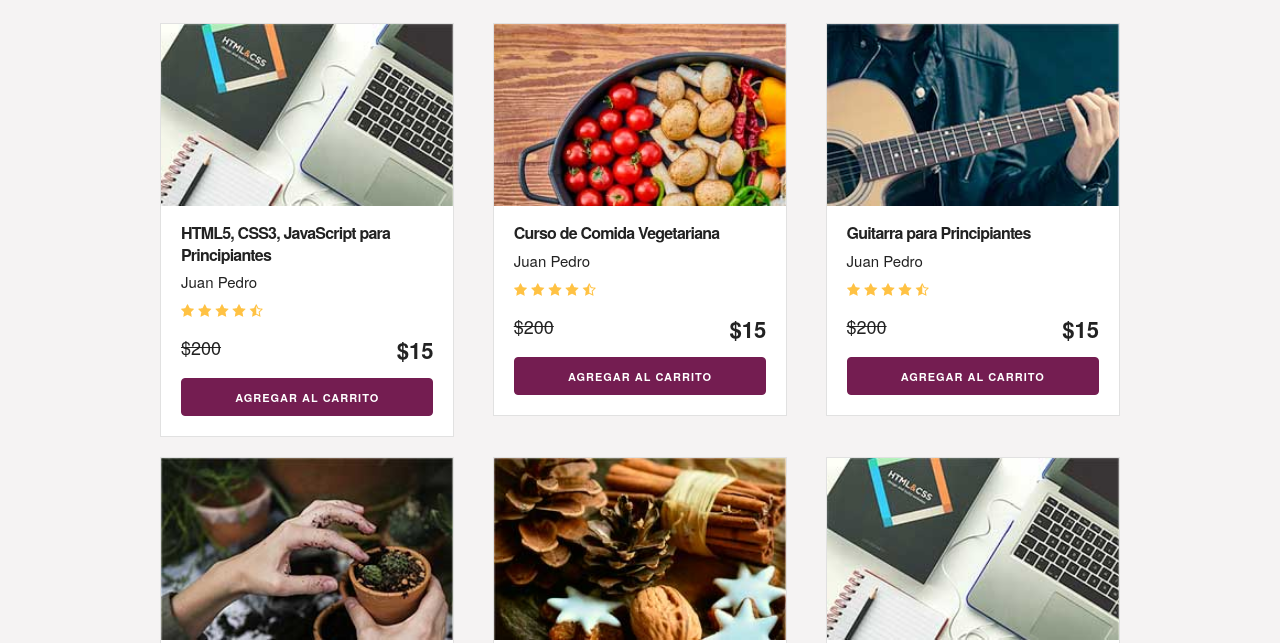
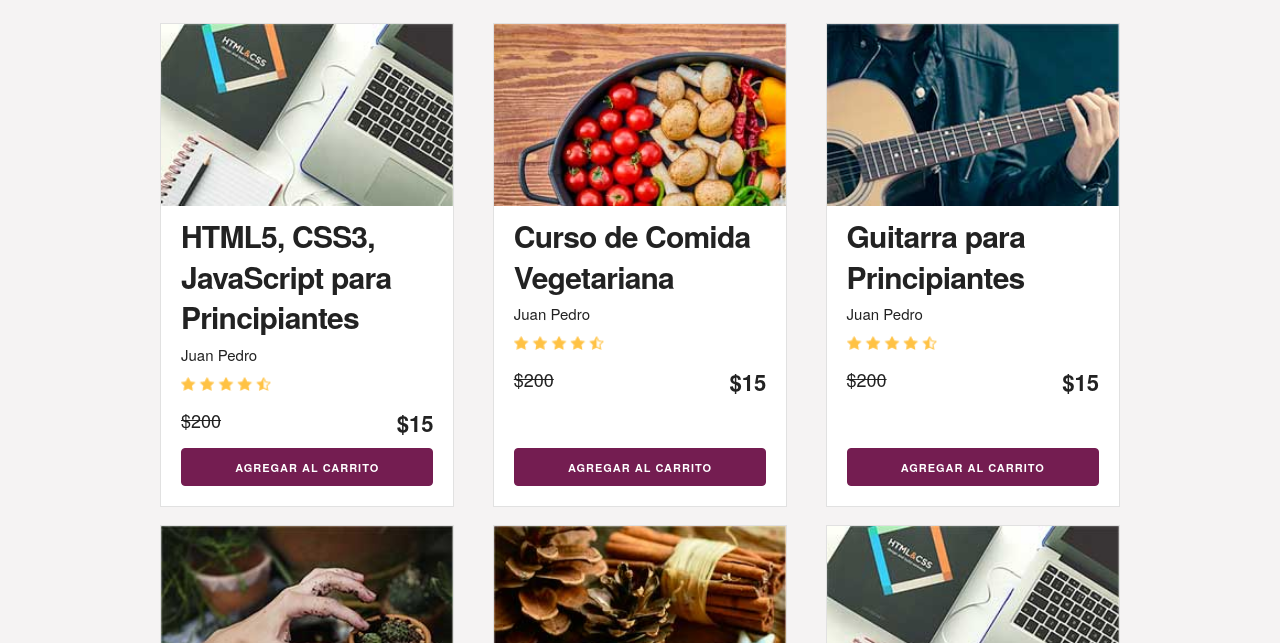
Before and after one commit to BrisaGiavedoni/Frontend-Avanzado-ADA, a plain HTML site: page clase-4/PROYECTO-Carrito/index.html in a window 1280 px wide. Shown: the part 685-1328 px from the top of the page. Drawn offline with Linux system fonts and the light colour scheme.

Commit message:
corrigo tamaño cards pagina

```diff
--- a/clase-4/PROYECTO-Carrito/css/custom.css
+++ b/clase-4/PROYECTO-Carrito/css/custom.css
@@ -11,7 +11,7 @@ h2 {
     font-size: 3rem;
 }
 h4 {
-    font-size: 16px;
+    /* Dejado sin cambios, ya que las estrellas son una imagen */
     font-weight: 700;
 }
 
@@ -20,7 +20,6 @@ h4 {
     width: 20rem;
     height: auto;
     margin: 0;
-
 }
 
 
@@ -145,13 +144,25 @@ ul {
 }
 
 #lista-cursos .row {
-    margin-bottom:20px;
+    /* ✅ CORRECCIÓN 1: Flexbox para igualar altura de las tarjetas */
+    display: flex;
+    align-items: stretch;
+    flex-wrap: wrap;
+
+    margin-bottom: 20px;
 }
 .agregar-carrito {
     margin:10px 0;
+    /* ✅ CORRECCIÓN 4: Alinea el botón al fondo */
+    margin-top: auto;
 }
 
 .card {
+    /* ✅ CORRECCIÓN 2: Configurar la card como contenedor Flex vertical */
+    display: flex;
+    flex-direction: column;
+    height: 100%;
+
     text-align: center;
     border: 1px solid #e1e1e1;
     background: white;
@@ -161,8 +172,21 @@ ul {
         text-align: left;
     }
 }
-.info-card  {
+.info-card {
+    /* ✅ CORRECCIÓN 3: Ocupa el espacio restante y distribuye el contenido */
+    flex-grow: 1;
+    display: flex;
+    flex-direction: column;
+    justify-content: space-between;
+
     padding: 10px 20px;
+}
+
+/* ⭐️ CORRECCIÓN ESTRELLAS: Apuntamos a la imagen dentro de info-card */
+.info-card img[src*="estrellas.png"] {
+    width: 90px; /* Tamaño más pequeño, ajusta este valor si es necesario */
+    height: auto;
+    margin: 5px 0; /* Un poco de margen para separarlas */
 }
 
 .info-card p,
```
